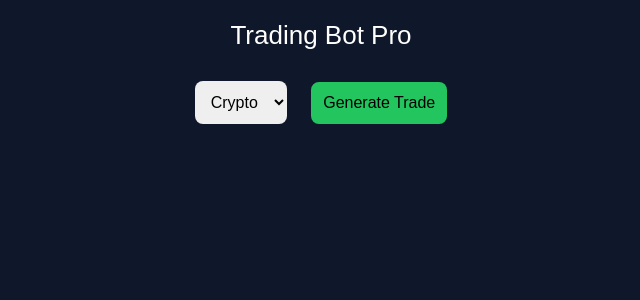
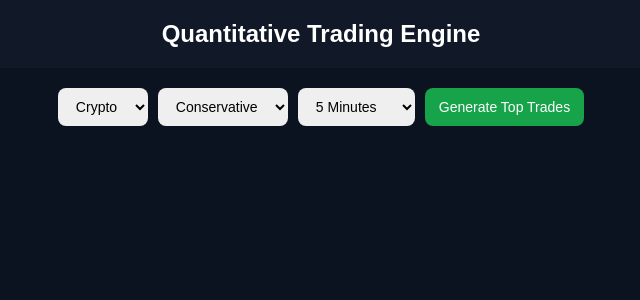
Before and after one commit to nabeelgaming858-wq/trading-bot-backend, a Flask app: page / in a window 1280 px wide. Shown: the top 300 px of the page, without its empty margins (319-959 px from the left). Run offline with Flask 3, Linux system fonts and the light colour scheme.

Commit message:
Update index.html

```diff
--- a/templates/index.html
+++ b/templates/index.html
@@ -2,105 +2,160 @@
 <html>
 <head>
 <meta name="viewport" content="width=device-width, initial-scale=1.0">
-<title>Trading Bot Pro</title>
+<title>Quant Trading Engine</title>
 
 <style>
 body{
-background:#0f172a;
+    margin:0;
+    font-family:Arial;
+    background:#0b1220;
     color:white;
-font-family:Arial;
-margin:0;
-text-align:center;
 }
 
 header{
     padding:20px;
-font-size:26px;
+    text-align:center;
+    font-size:24px;
+    font-weight:bold;
+    background:#111827;
+}
+
+.controls{
+    display:flex;
+    flex-wrap:wrap;
+    justify-content:center;
+    gap:10px;
+    padding:20px;
 }
 
 select,button{
-padding:12px;
-margin:10px;
+    padding:10px 14px;
     border-radius:8px;
     border:none;
-font-size:16px;
+    font-size:14px;
 }
 
 button{
-background:#22c55e;
+    background:#16a34a;
+    color:white;
     cursor:pointer;
 }
 
+button:hover{
+    background:#15803d;
+}
+
+.grid{
+    display:grid;
+    grid-template-columns:repeat(auto-fit,minmax(300px,1fr));
+    gap:20px;
+    padding:20px;
+}
+
 .card{
-background:#1e293b;
-margin:15px;
+    background:#111827;
     padding:20px;
-border-radius:12px;
+    border-radius:14px;
+    border:1px solid #1f2937;
+}
+
+.asset{
+    font-size:18px;
+    font-weight:bold;
+    margin-bottom:10px;
 }
 
 .buy{color:#22c55e;}
 .sell{color:#ef4444;}
+
+.meta{
+    font-size:13px;
+    opacity:0.8;
+    margin-top:10px;
+}
+
 .loading{
-margin:20px;
-font-size:18px;
+    text-align:center;
+    padding:40px;
 }
 </style>
 </head>
 
 <body>
 
-<header>Trading Bot Pro</header>
+<header>Quantitative Trading Engine</header>
+
+<div class="controls">
 
 <select id="market">
 <option value="crypto">Crypto</option>
 <option value="forex">Forex</option>
 </select>
 
-<button onclick="generate()">Generate Trade</button>
+<select id="risk">
+<option value="conservative">Conservative</option>
+<option value="balanced">Balanced</option>
+<option value="aggressive">Aggressive</option>
+</select>
 
-<div id="results"></div>
+<select id="duration">
+<option value="5m">5 Minutes</option>
+<option value="15m">15 Minutes</option>
+<option value="30m">30 Minutes</option>
+<option value="1h">1 Hour</option>
+<option value="4h">4 Hours</option>
+</select>
+
+<button onclick="generate()">Generate Top Trades</button>
+
+</div>
+
+<div id="results" class="grid"></div>
 
 <script>
+
 async function generate(){
 
     const market = document.getElementById("market").value;
     const container = document.getElementById("results");
 
-    container.innerHTML = "<div class='loading'>Scanning market...</div>";
+    container.innerHTML = "<div class='loading'>Analyzing market...</div>";
 
-    try {
+    try{
         const res = await fetch(`/api/scan?market=${market}`);
         const data = await res.json();
 
         if(!data.results || data.results.length === 0){
-            container.innerHTML = "<div class='loading'>No trades found.</div>";
+            container.innerHTML = "<div class='loading'>No high probability trades found.</div>";
             return;
         }
 
         let html = "";
 
         data.results.forEach(t=>{
-            let color = t.direction === "BUY" ? "buy" : "sell";
+
+            let dirClass = t.direction === "BUY" ? "buy" : "sell";
 
             html += `
             <div class="card">
-            <h3>${t.asset}</h3>
-            Market: ${t.market}<br>
-            Direction: <span class="${color}">${t.direction}</span><br>
+                <div class="asset">${t.asset}</div>
+                Direction: <span class="${dirClass}">${t.direction}</span><br>
                 Entry: ${t.entry}<br>
-            TP: ${t.take_profit} (${t.tp_percent}%)<br>
-            SL: ${t.stop_loss} (${t.sl_percent}%)<br>
-            Leverage: ${t.leverage}x<br>
-            Confidence: ${t.confidence}%<br>
-            Duration: ${t.duration}
+                Take Profit: ${t.take_profit}<br>
+                Stop Loss: ${t.stop_loss}<br>
+                <div class="meta">
+                    Score: ${t.score} / 7<br>
+                    Volatility (ATR): ${t.volatility}<br>
+                    Logic: EMA Trend + RSI Momentum + ATR Volatility
+                </div>
             </div>
             `;
         });
 
         container.innerHTML = html;
 
-    } catch(e){
-        container.innerHTML = "<div class='loading'>Error loading trades.</div>";
+    }catch(e){
+        container.innerHTML = "<div class='loading'>Error loading analysis.</div>";
     }
 }
 </script>
```
Lines whose indentation alone changed are shown as unchanged.
